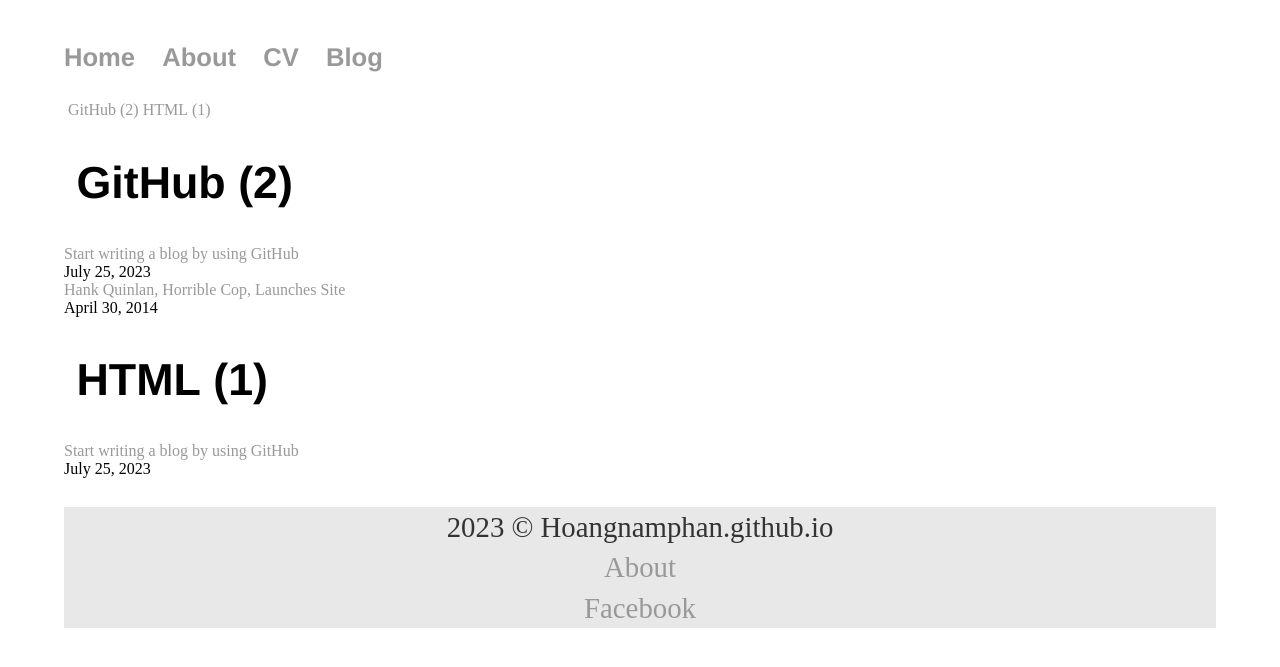
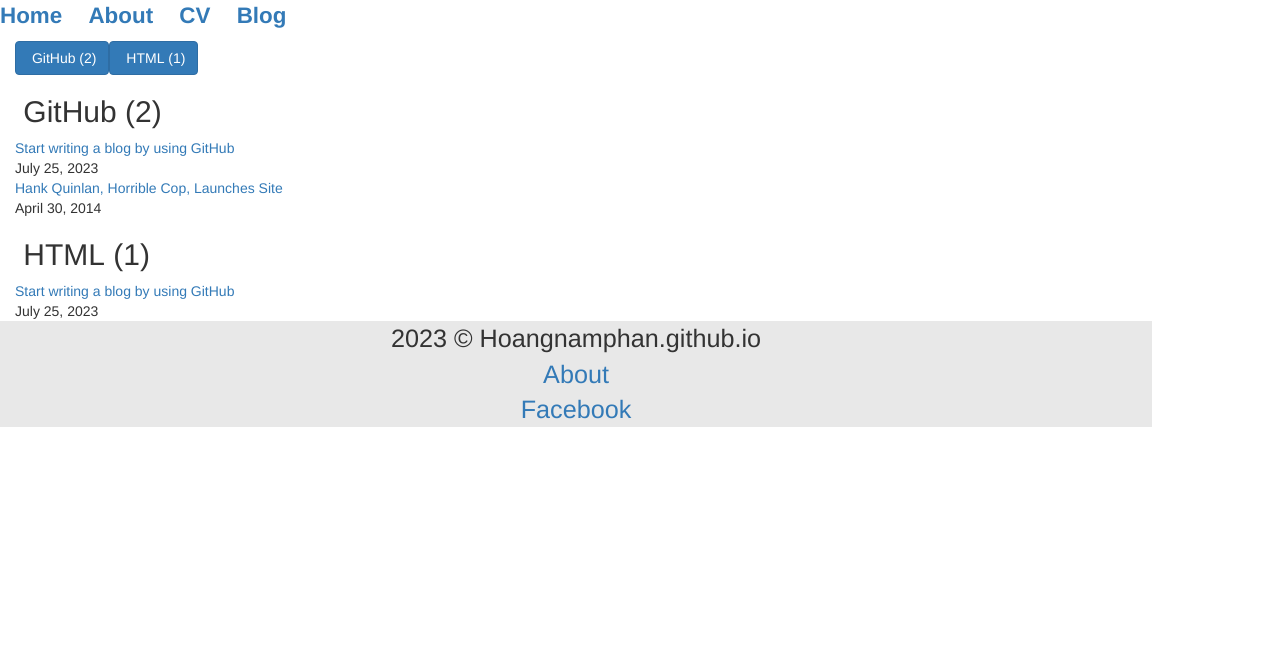
Before and after one commit to hoAngnaMPHan/hoangnamphan.github.io, a Jekyll site: the page built from tags.html, in a window 1280 px wide. Shown: the top 667 px of the page. Built offline with Jekyll 4.4.1, drawn with Linux system fonts in a browser that asks for light colours; nearby versions of some CDN libraries.

Commit message:
Update default.html

```diff
--- a/_layouts/default.html
+++ b/_layouts/default.html
@@ -4,6 +4,11 @@
     <title>{{ page.title }}</title>
 
     <link rel="stylesheet" type="text/css" href="/css/main.css">
+
+	  <link href="https://maxcdn.bootstrapcdn.com/bootstrap/3.3.7/css/bootstrap.min.css" rel="stylesheet">
+<link href="latest-posts.css" rel="stylesheet">
+<script src="https://ajax.googleapis.com/ajax/libs/jquery/3.1.1/jquery.min.js"></script>
+<script src="https://maxcdn.bootstrapcdn.com/bootstrap/3.3.7/js/bootstrap.min.js"></script>
 
   </head>
 
```
